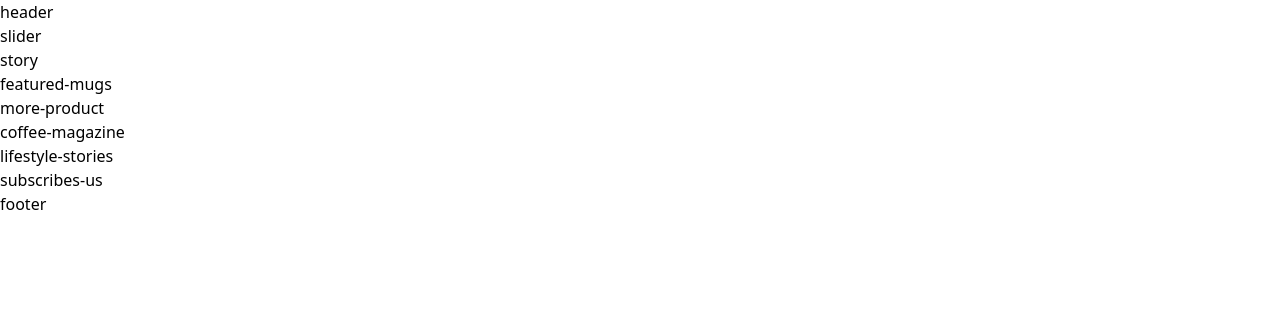
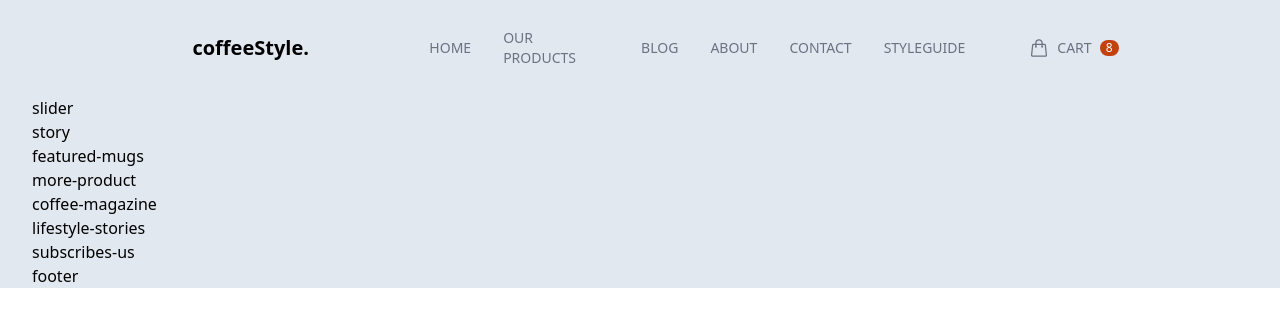
Before and after one commit to DoThien03/tailwindProject, a website: page publicc/index.html in a window 1280 px wide. Drawn offline with nearby package versions, Linux system fonts and the light colour scheme; files that its build step writes are made by us from their sources.

Commit message:
add-header

```diff
--- a/publicc/index.html
+++ b/publicc/index.html
@@ -5,16 +5,46 @@
     <meta charset="UTF-8">
     <meta name="viewport" content="width=device-width, initial-scale=1.0">
     <title>thiendev coffee style</title>
-    <link href="output.css" rel="stylesheet">
+    <link href="output.css" type="text/css" rel="stylesheet">
 </head>
 
 <body>
     <div id="root">
-        <div class="content-wrapper">
+        <div class="content-wrapper max-w-screen-2xl text-base mx-auto px-8 bg-slate-200">
+            <header class="py-6 mx-10">
+                <nav class="flex flex-row justify-between items-center ">
+                    <div class="logo basis-2/6 text-center text-xl font-semibold cursor-pointer">
+                        coffeeStyle.
+                    </div>
+                    <ul
+                        class="flex  justify-end items-center gap-8 uppercase text-sm text-gray-500 font-medium basis-3/6">
+                        <li class="ct-top-menu-item">
+                            <a href="" class="">Home</a>
+                        </li>
+                        <li class="ct-top-menu-item"><a href="" class="">Our Products</a></li>
+                        <li class="ct-top-menu-item"><a href="" class="">Blog</a></li>
+                        <li class="ct-top-menu-item"><a href="" class="">About</a></li>
+                        <li class="ct-top-menu-item"><a href="" class="">Contact</a></li>
+                        <li class="ct-top-menu-item"><a href="" class="">StyleGuide</a></li>
+                    </ul>
 
-            <head>
-                header
-            </head>
+                    <ul
+                        class="basis-1/6 flex justify-start items-center ml-16 uppercase text-sm text-gray-500 font-medium">
+                        <li class="ct-top-menu-item">
+                            <a href="" class="flex items-center">
+                                <svg xmlns="http://www.w3.org/2000/svg" fill="none" viewBox="0 0 24 24"
+                                    stroke-width="1.5" stroke="currentColor" class="ct-icon">
+                                    <path stroke-linecap="round" stroke-linejoin="round"
+                                        d="M15.75 10.5V6a3.75 3.75 0 10-7.5 0v4.5m11.356-1.993l1.263 12c.07.665-.45 1.243-1.119 1.243H4.25a1.125 1.125 0 01-1.12-1.243l1.264-12A1.125 1.125 0 015.513 7.5h12.974c.576 0 1.059.435 1.119 1.007zM8.625 10.5a.375.375 0 11-.75 0 .375.375 0 01.75 0zm7.5 0a.375.375 0 11-.75 0 .375.375 0 01.75 0z" />
+                                </svg>
+
+                                <span class="mx-2">Cart</span>
+                                <span class="ct-badge-circle bg-orange-700 text-white">8</span>
+                            </a>
+                        </li>
+                    </ul>
+                </nav>
+            </header>
             <main>
                 <div class="slider">
                     slider
--- a/src/input.css
+++ b/src/input.css
@@ -1,3 +1,14 @@
 @tailwind base;
 @tailwind components;
 @tailwind utilities;
+
+/*ct = custom */
+.ct-top-menu-item{
+@apply cursor-pointer py-1 hover:text-gray-800 relative after:absolute after:bottom-0 after:left-0 after:bg-light-coffee after:h-0.5 after:w-0 hover:after:w-full after:transition-all after:ease-in-out after:duration-300;
+}
+.ct-icon{
+@apply w-5 h-5 inline-block;
+}
+.ct-badge-circle{
+@apply text-xs text-center rounded-full px-1.5;
+}
--- a/tailwind.config.js
+++ b/tailwind.config.js
@@ -2,7 +2,11 @@
 module.exports = {
   content: ["./publicc/**/*.{html,js}"],
   theme: {
-    extend: {},
+    extend: {
+      colors: {
+        'light-coffee': '#C89F94'
+      }
+    },
   },
   plugins: [],
 }
```
Also changed, not shown: README.md, publicc/output.css (deleted), 1 other file.
